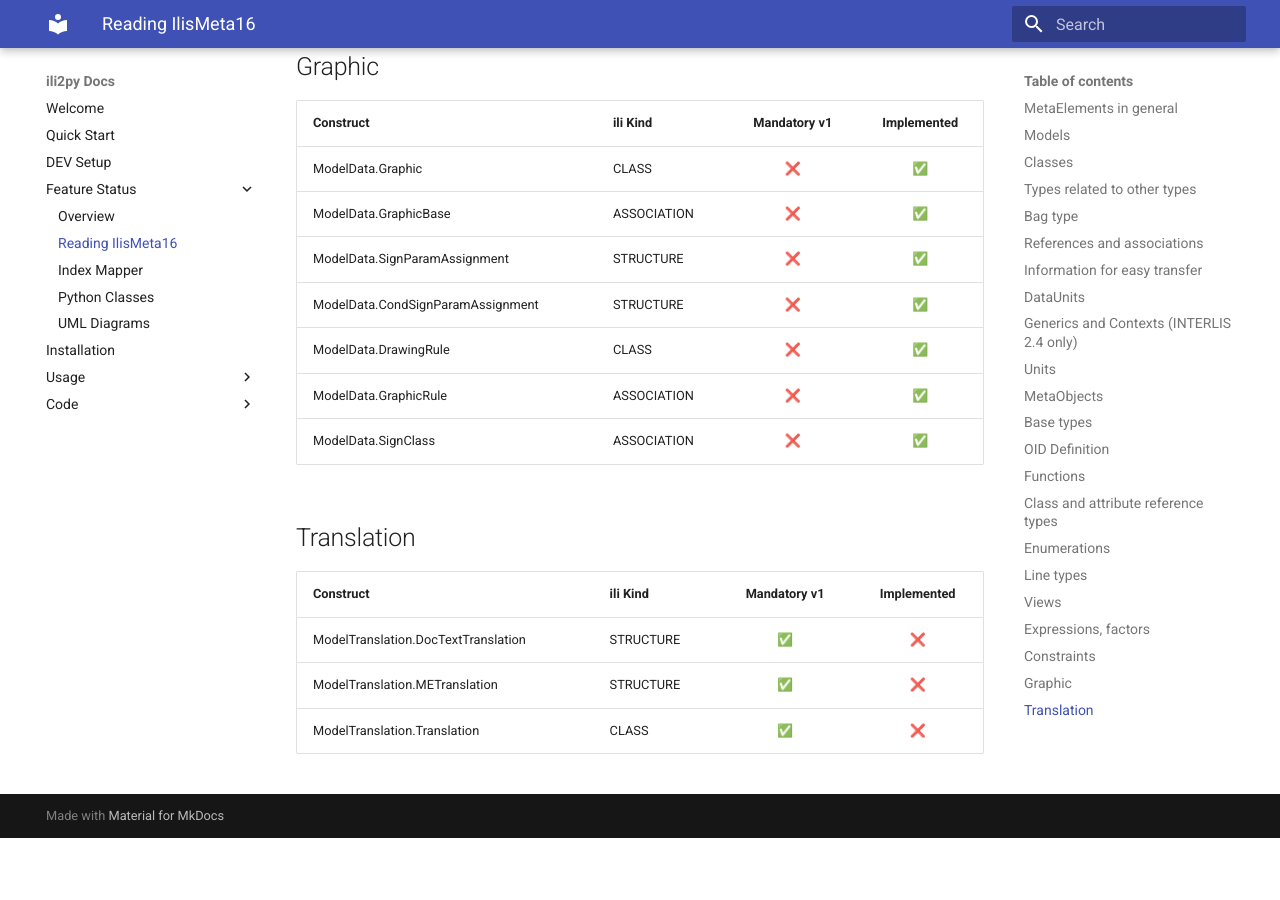
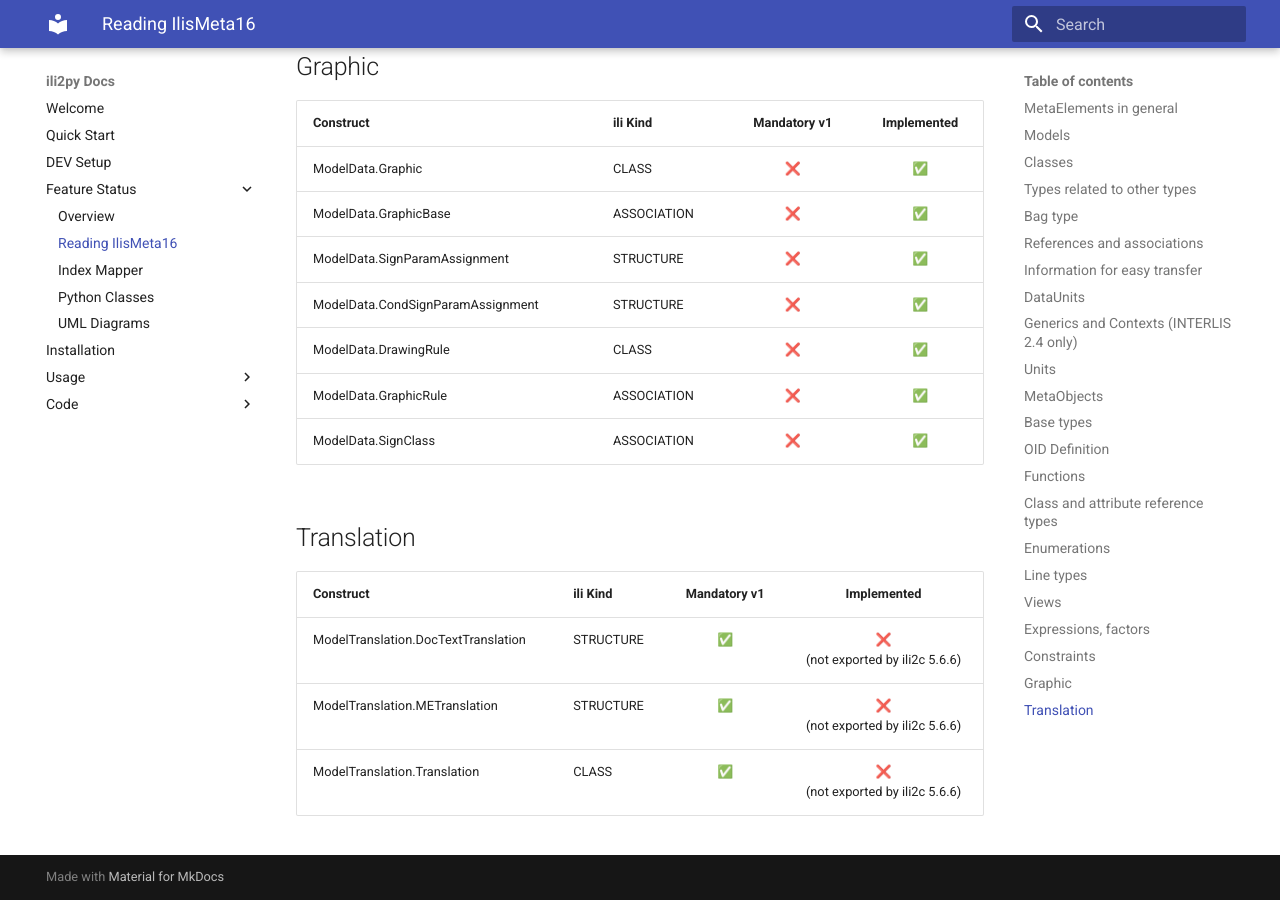
Before and after one commit to rudert-geoinformatik/ili2py, an MkDocs documentation site: the page built from docs/mkdocs/feature_status/ilismeta16.md, in a window 1280 px wide and 900 px high, scrolled down 8645 px. Built offline with MkDocs 1.6.1 and Material for MkDocs 9.7.7, drawn with Linux system fonts in a browser that asks for light colours; before the commit the page ends 9483 px from its top, so only the background shows below that; some of the changed text lies outside the part shown.

Commit message:
Update ilismeta16.md

```diff
--- a/docs/mkdocs/feature_status/ilismeta16.md
+++ b/docs/mkdocs/feature_status/ilismeta16.md
@@ -73,7 +73,7 @@ ILI file.
 | ModelData.ExplicitAssocAcc    | ASSOCIATION    |      ❌       |      ✅      |
 | ModelData.AssocAccOrigin      | ASSOCIATION    |      ❌       |      ✅      |
 | ModelData.AssocAccTarget      | ASSOCIATION    |      ❌       |      ✅      |
-| ModelData.AssocAcc            | ASSOCIATION    |      ✅       |      ❌<br/>(not exported by ili2c)      |
+| ModelData.AssocAcc            | ASSOCIATION    |      ✅       |      ❌<br/>(not exported by ili2c 5.6.6)      |
 
 ## Information for easy transfer
 
@@ -237,6 +237,6 @@ ILI file.
 
 | Construct                           | ili Kind  | Mandatory v1 | Implemented |
 |-------------------------------------|-----------|:------------:|:-----------:|
-| ModelTranslation.DocTextTranslation | STRUCTURE |      ✅       |      ❌      |
-| ModelTranslation.METranslation      | STRUCTURE |      ✅       |      ❌      |
-| ModelTranslation.Translation        | CLASS     |      ✅       |      ❌      |
+| ModelTranslation.DocTextTranslation | STRUCTURE |      ✅       |      ❌<br/>(not exported by ili2c 5.6.6)      |
+| ModelTranslation.METranslation      | STRUCTURE |      ✅       |      ❌<br/>(not exported by ili2c 5.6.6)      |
+| ModelTranslation.Translation        | CLASS     |      ✅       |      ❌<br/>(not exported by ili2c 5.6.6)      |
```
